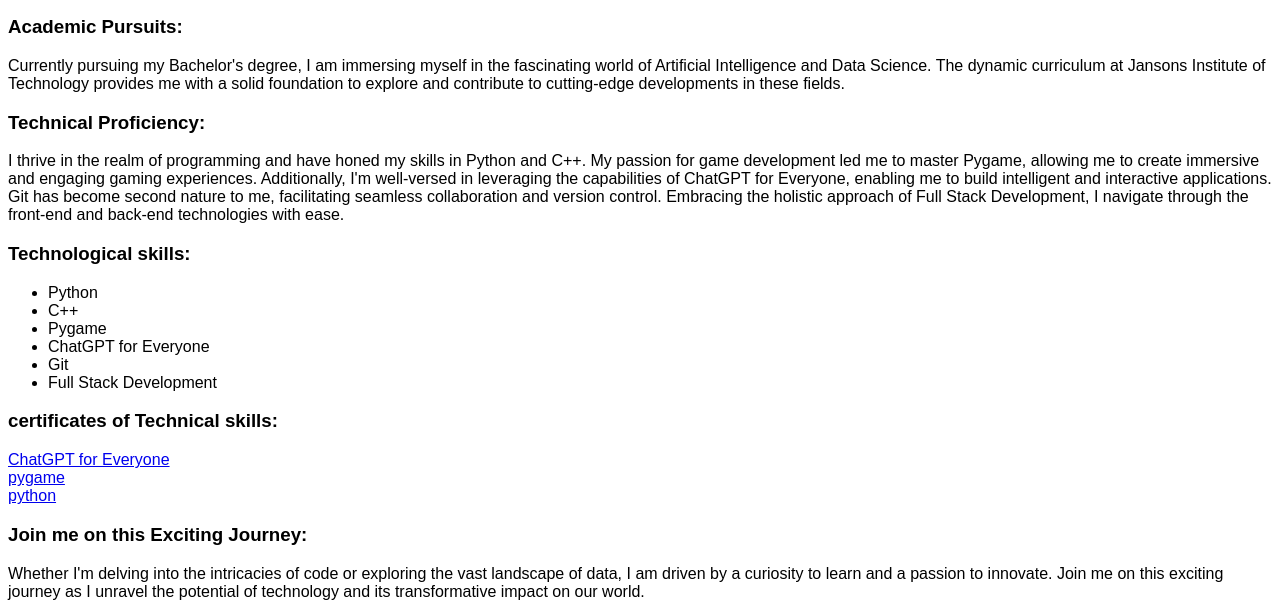
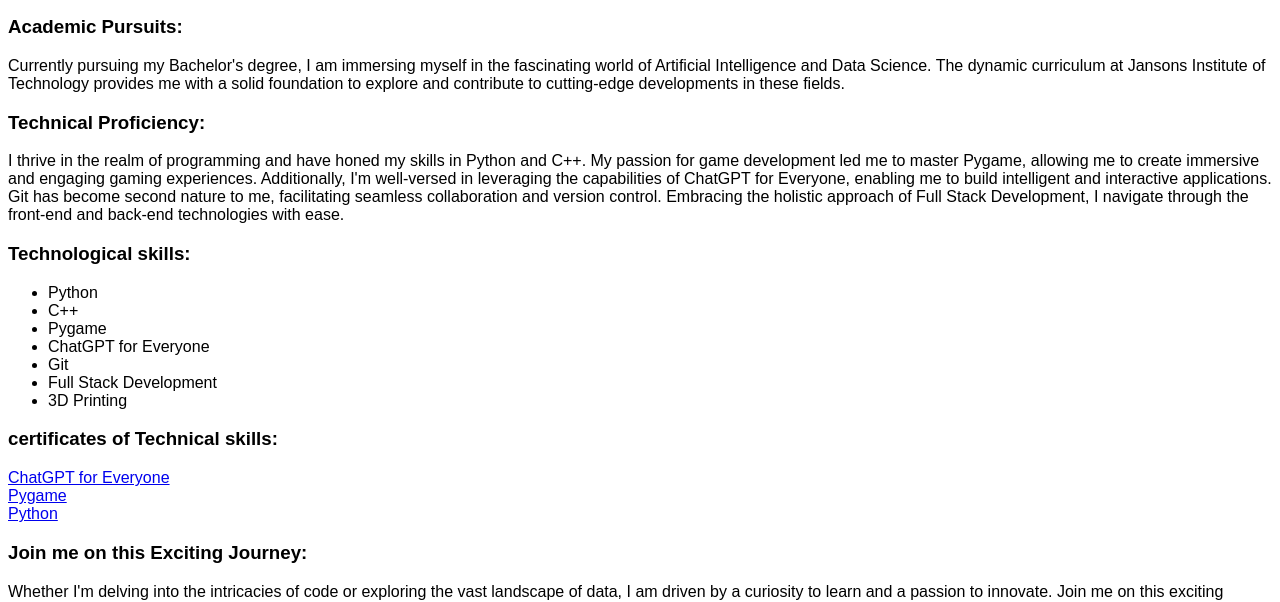
Before and after one commit to JohntheAIdeveloper/about-john, a plain HTML site: page index.html in a window 1280 px wide. Shown: the part 624-1226 px from the top of the page. Drawn offline with Linux system fonts and the light colour scheme.

Commit message:
index.html

```diff
--- a/index.html
+++ b/index.html
@@ -26,15 +26,16 @@
      <ul>
        <li> Python </li>
        <li> C++ </li>
-       <li>Pygame </li>
-       <li>ChatGPT for Everyone </li>
-       <li>Git </li>
-       <li>Full Stack Development </li>
+       <li> Pygame </li>
+       <li> ChatGPT for Everyone </li>
+       <li> Git </li>
+       <li> Full Stack Development </li>
+       <li> 3D Printing </li>
     </ul>
     <h3>certificates of Technical skills:</h3>
-<a href="https://www.guvi.in/certificate?id=41rNFME62h980PJ889&download=true">ChatGPT for Everyone</a><br>
-<a href="https://www.guvi.in/certificate?id=41rNFME62h980PJ889&download=true">pygame</a><br>
-<a href="https://1drv.ms/i/s!AvGpzRBmys5hmzF8rbsg4SQ5wd6N?e=bQPTOS">python</a>
+<a href="Chatgpt for Everyone.png">ChatGPT for Everyone</a><br>
+<a href="Pygame.png">Pygame</a><br>
+<a href="Python.png">Python</a>
     <h3> Join me on this Exciting Journey:</h3>
         Whether I'm delving into the intricacies of code or exploring the vast landscape of data, I am driven by a curiosity to learn and a passion to innovate. Join me on this exciting journey as I unravel the potential of technology and its transformative impact on our world.
 
```
